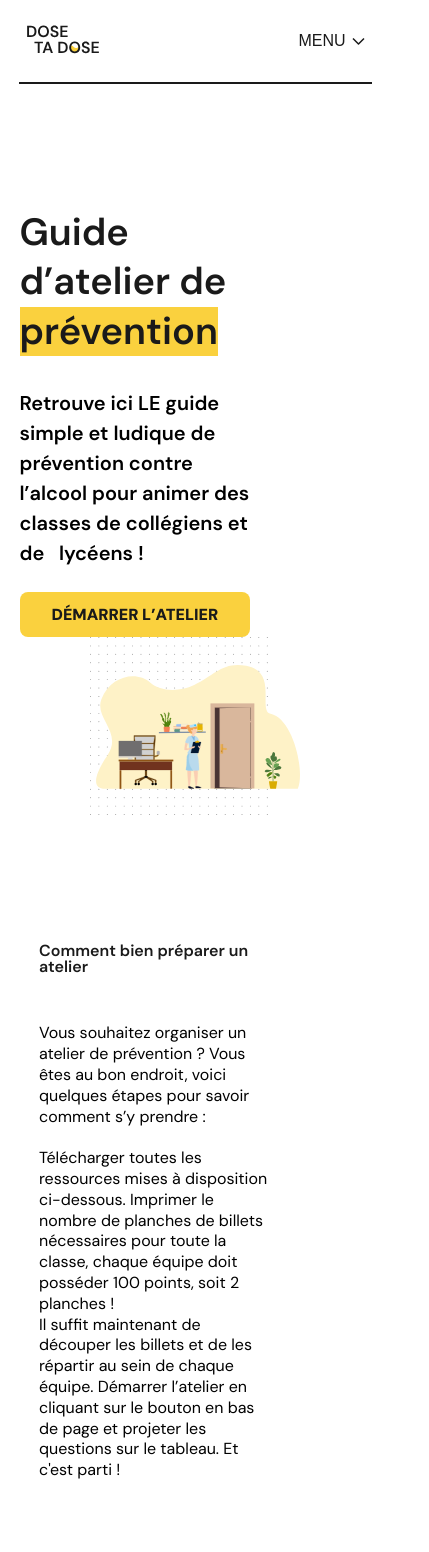
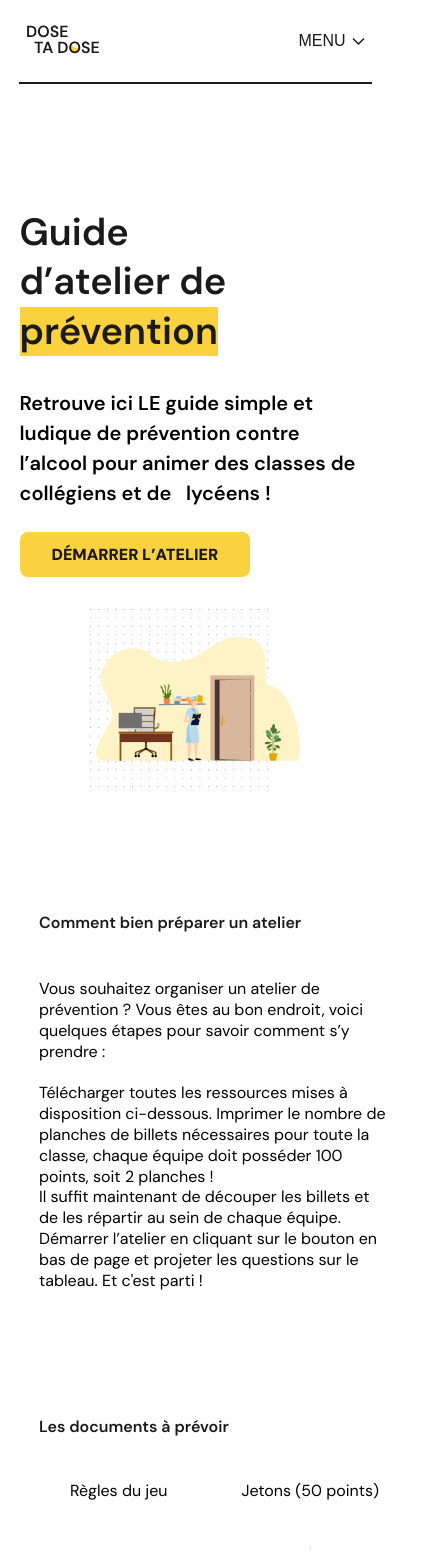
Before and after one commit to AurelianeD/dose-ta-dose, a SvelteKit app: page /guideAtelier in a window 390 px wide. Shown: the top 1552 px of the page, 429 px wide, since content can reach past the window. Built offline with nearby package versions, Linux system fonts and the light colour scheme; no server answers.

Commit message:
responsive

```diff
--- a/src/routes/guideAtelier/+page.svelte
+++ b/src/routes/guideAtelier/+page.svelte
@@ -166,11 +166,6 @@ Vous êtes au bon endroit, voici quelques étapes pour savoir comment s’y pren
   .rules-text ul li {
     line-height: 130%;
   }
-.button-center{
-  margin-top: 98px;
-  display: flex;
-  justify-content: center;
-}
   .semibold{
     font-weight: 600;
   }
@@ -180,8 +175,18 @@ img{
   }
 
 @media screen and (min-width: 0px) and (max-width: 800px) {
+  img{
+	margin-top: 32px;
+}
+
 	.top-page{
 		flex-direction: column;
 	}
+  .subtitle {
+	width: 90vw;
+	}
+  .description, .docs, .rules{
+    width: 90vw;
+  }
 }
 </style>
```
Lines whose indentation alone changed are shown as unchanged.
